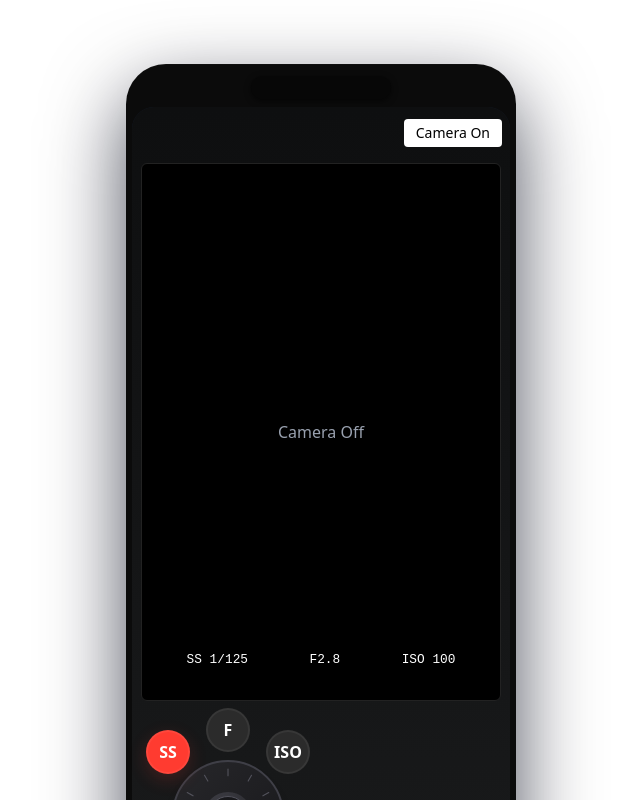
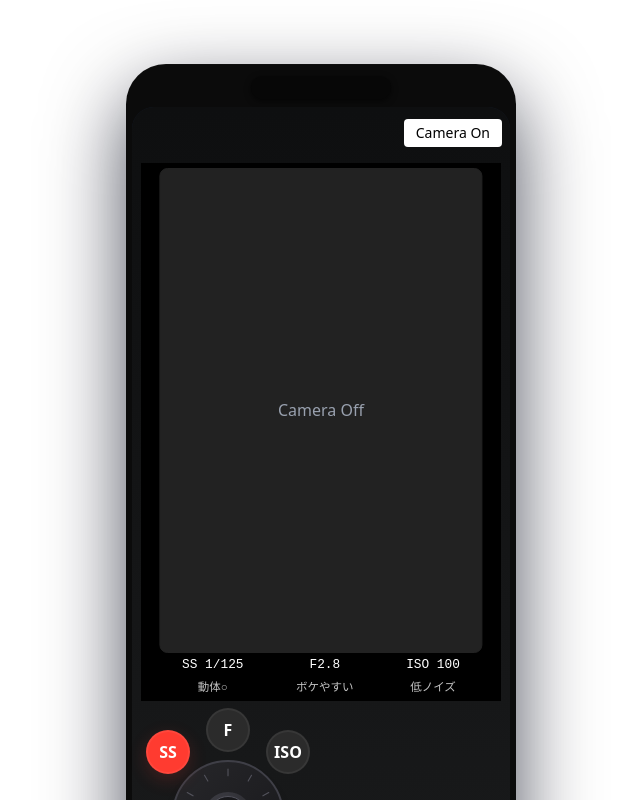
Before and after one commit to Mackey4869/DSLR_experienceApp, a React (Vite) app: page / in a window 1280 px wide. Shown: the top 800 px of the page, without its empty margins (319-959 px from the left). Built offline with nearby package versions, Linux system fonts and the light colour scheme.

Commit message:
値表示を修正

```diff
--- a/src/components/CameraView.tsx
+++ b/src/components/CameraView.tsx
@@ -95,6 +95,30 @@ const CameraView: React.FC = () => {
 	const [selectedMode, setSelectedMode] = useState<'ss'|'f'|'iso'>('ss');
 	const [notice, setNotice] = useState("");
 
+	// helper: return conditional note strings based on current settings
+	const getShutterNote = () => {
+		const recip = Math.round(1 / settings.shutterSpeed);
+		if (recip >= 125) return '動体○';
+		if (recip <= 60) return 'ブレに注意';
+		return '';
+	};
+
+	const getApertureNote = () => {
+		const a = settings.aperture;
+		if (a >= 2.8 && a <= 4) return 'ボケやすい';
+		if (a >= 4.5 && a <= 10) return 'バランス型';
+		if (a >= 11 && a <= 16) return '光芒出現';
+		return '';
+	};
+
+	const getIsoNote = () => {
+		const iso = settings.iso;
+		if (iso >= 100 && iso <= 400) return '低ノイズ';
+		if (iso >= 800 && iso <= 1600) return '中ノイズ';
+		if (iso >= 3200 && iso <= 6400) return '高ノイズ';
+		return '';
+	};
+
 	return (
 		<div className="min-h-[100svh] w-full flex flex-col items-center text-white" style={{ background: 'linear-gradient(180deg,#0e0f10,#191a1b)' }}>
 			{/* Top menu (no navigation links) */}
@@ -105,8 +129,9 @@ const CameraView: React.FC = () => {
 			</div>
 
 			{/* Camera preview area (2:3 aspect) */}
-			<div className="w-[95%] max-w-none mt-1 px-2" style={{ aspectRatio: '2 / 3', position: 'relative' }}>
-				<div className="absolute inset-0 rounded-md overflow-hidden border" style={{ borderColor: '#222', background: '#000' }}>
+			<div className="w-[95%] max-w-none mt-1 px-2" style={{ aspectRatio: '2 / 3', position: 'relative', background: '#000' }}>
+				{/* inner frame: 90% size of outer, positioned toward top to leave bottom space for values */}
+				<div style={{ position: 'absolute', left: '50%', transform: 'translateX(-50%)', top: '1%', width: '90%', height: '90%', borderRadius: '0.5rem', overflow: 'hidden', border: '1px solid #222', background: '#222222' }}>
 					{isCameraOn ? (
 						<>
 							<Webcam
@@ -181,11 +206,24 @@ const CameraView: React.FC = () => {
 						<div className="w-full h-full flex items-center justify-center text-gray-400">Camera Off</div>
 					)}
 				</div>
-				{/* small overlay info */}
-				<div style={{ position: 'absolute', left: '4%', bottom: '6%', width: '92%', display: 'flex', justifyContent: 'space-around', color: '#ffffff', fontFamily: 'monospace', fontSize: '0.8rem' }}>
-					<span>SS 1/{Math.round(1 / settings.shutterSpeed)}</span>
-					<span>F{settings.aperture.toFixed(1)}</span>
-					<span>ISO {settings.iso}</span>
+
+				{/* values area below inner frame (SS, F, ISO) */}
+				<div style={{ position: 'absolute', left: '50%', transform: 'translateX(-50%)', bottom: '1%', width: '92%', display: 'flex', justifyContent: 'space-around', color: '#ffffff', fontFamily: 'monospace', fontSize: '0.8rem' }}>
+					{/* SS column */}
+					<div style={{ display: 'flex', flexDirection: 'column', alignItems: 'center' }}>
+						<span>SS 1/{Math.round(1 / settings.shutterSpeed)}</span>
+						{getShutterNote() ? <span style={{ color: '#C2C2C2', fontSize: '0.72rem', marginTop: 4 }}>{getShutterNote()}</span> : null}
+					</div>
+					{/* F column */}
+					<div style={{ display: 'flex', flexDirection: 'column', alignItems: 'center' }}>
+						<span>F{settings.aperture.toFixed(1)}</span>
+						{getApertureNote() ? <span style={{ color: '#C2C2C2', fontSize: '0.72rem', marginTop: 4 }}>{getApertureNote()}</span> : null}
+					</div>
+					{/* ISO column */}
+					<div style={{ display: 'flex', flexDirection: 'column', alignItems: 'center' }}>
+						<span>ISO {settings.iso}</span>
+						{getIsoNote() ? <span style={{ color: '#C2C2C2', fontSize: '0.72rem', marginTop: 4 }}>{getIsoNote()}</span> : null}
+					</div>
 				</div>
 			</div>
 
```
